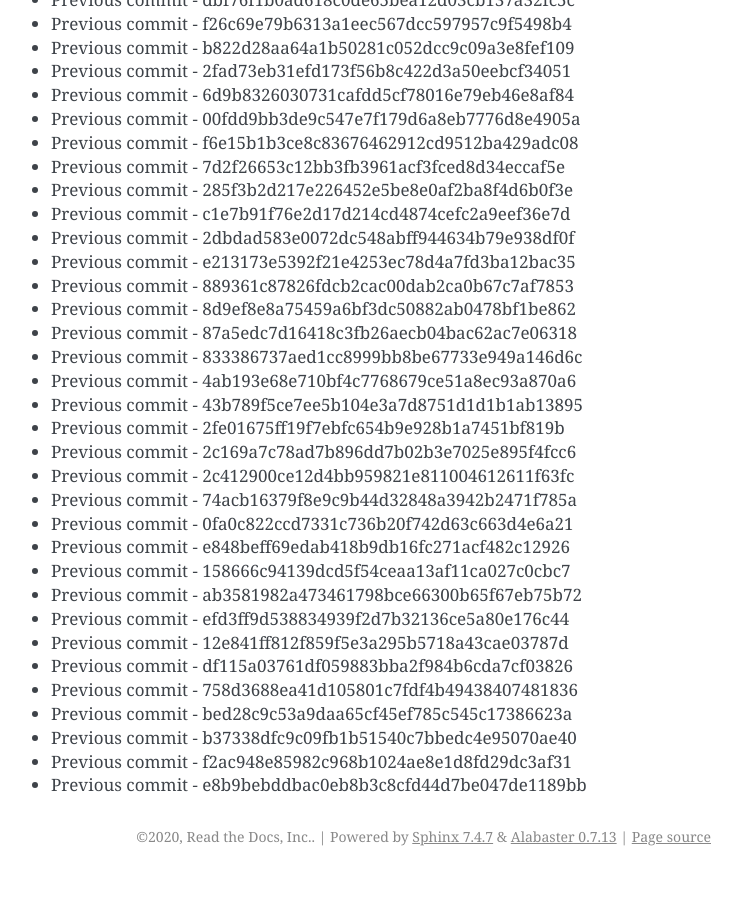
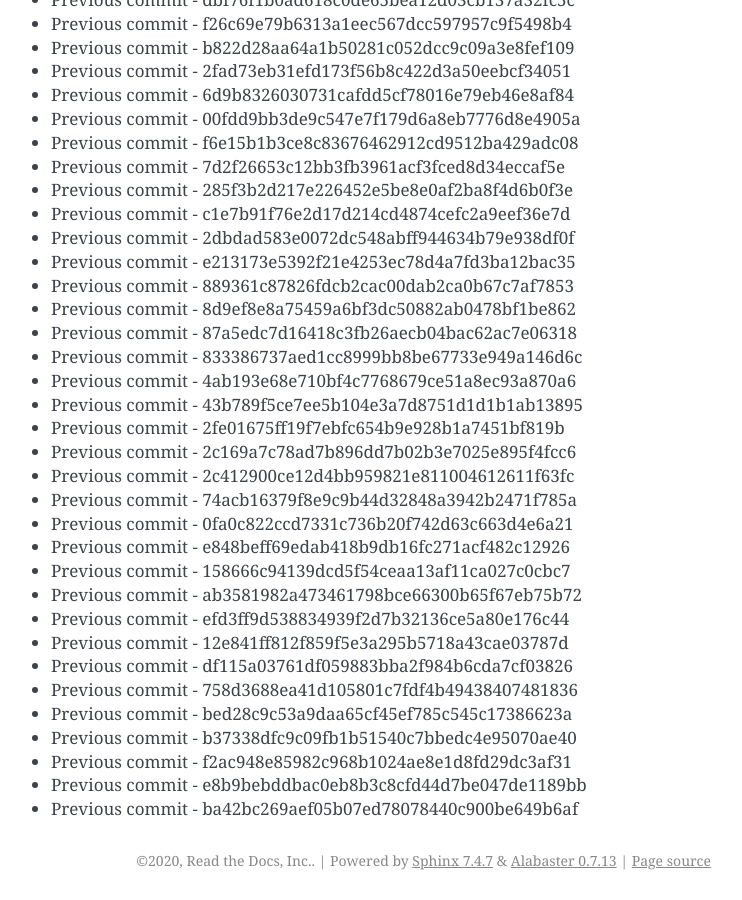
Before and after one commit to readthedocs/rtd-git-stresstest, a Sphinx documentation site: the page built from docs/updates.rst, in a window 1280 px wide and 900 px high, scrolled down 5867 px. Shown: the whole window, without its empty margins (399-1141 px from the left). Built offline with Sphinx 7.4.7, drawn with Linux system fonts in a browser that asks for light colours; before the commit the page ends 6743 px from its top, so only the background shows below that.

Commit message:
Generating commit from previous: ba42bc269aef05b07ed78078440c900be649b6af

```diff
--- a/docs/updates.rst
+++ b/docs/updates.rst
@@ -278,3 +278,4 @@ It can be tested for any performance characteristics.
 * Previous commit - b37338dfc9c09fb1b51540c7bbedc4e95070ae40
 * Previous commit - f2ac948e85982c968b1024ae8e1d8fd29dc3af31
 * Previous commit - e8b9bebddbac0eb8b3c8cfd44d7be047de1189bb
+* Previous commit - ba42bc269aef05b07ed78078440c900be649b6af
```
